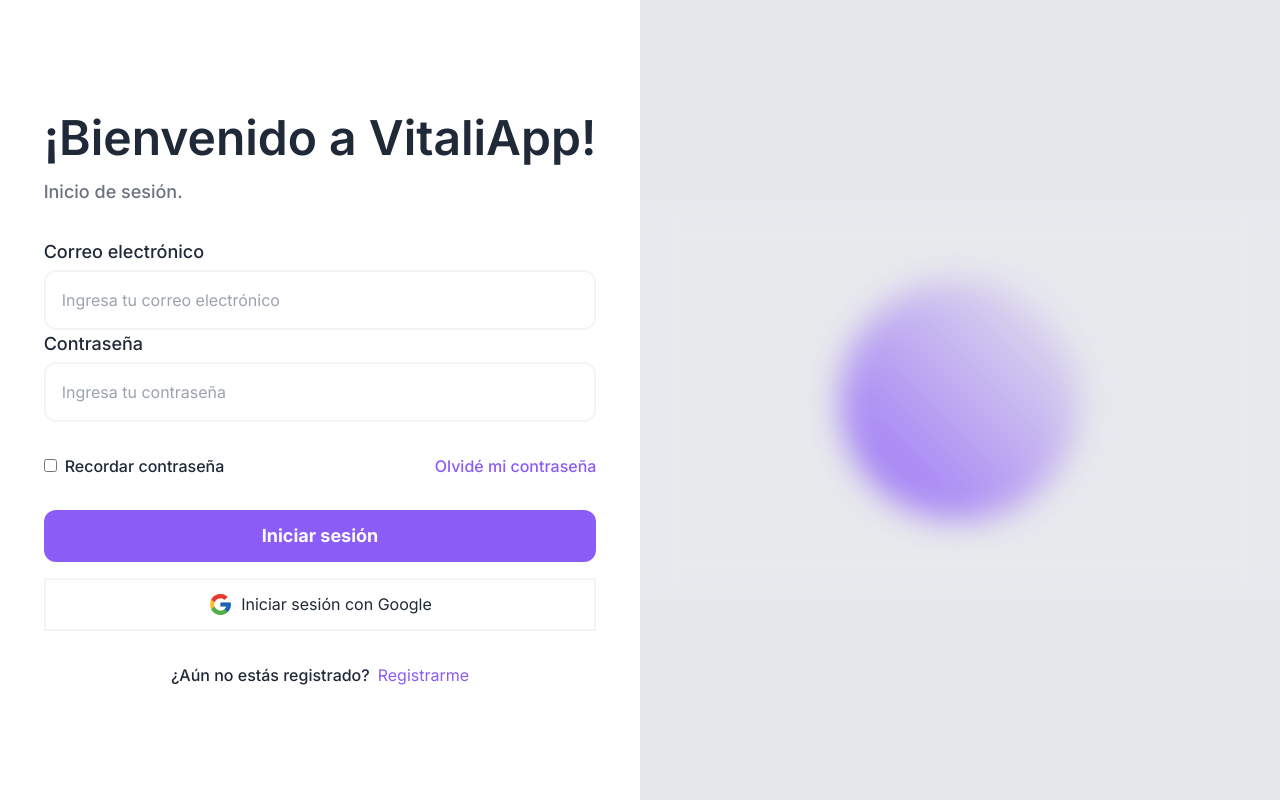
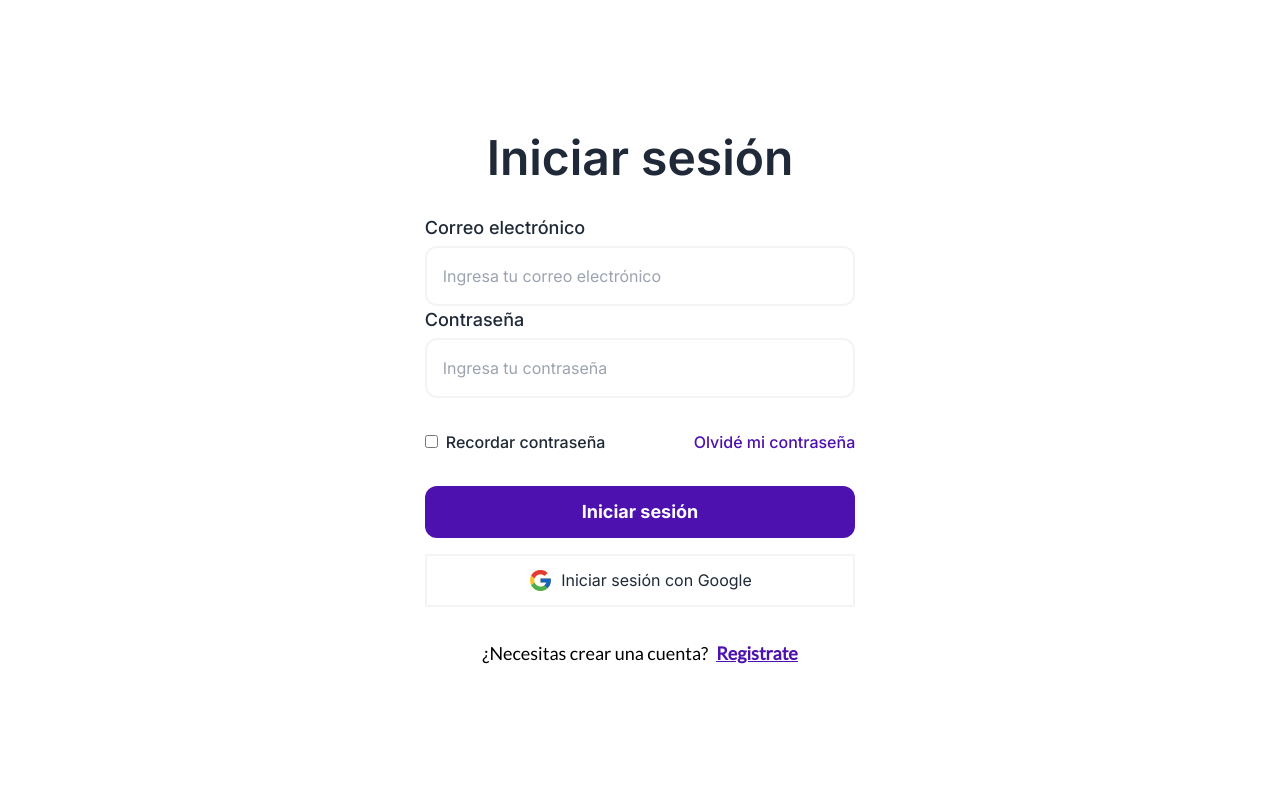
Before and after one commit to cuidat-28js/cuidat-app, a Next.js app: page /login in a window 1280 px wide. Built offline with nearby package versions, Linux system fonts and the light colour scheme.

Commit message:
fecth userLogin

```diff
--- a/src/app/components/landing-components/Footer.js
+++ b/src/app/components/landing-components/Footer.js
@@ -3,7 +3,7 @@
 
 function Footer() {
     return(
-        <footer className="footer footer-center min-w-80 mt-auto p-3 bg-primary">
+        <footer className="footer footer-center min-w-80 mt-auto p-3 bg-[#4D3AC9]">
             <div className="container mx-auto">
                 <button className="btn rounded-full">
                 <Image src="/logo-lg.svg" alt="logo" width="100" height="100" viewBox="0 0 24 24"/>
--- a/src/app/components/login-components/Form-login.js
+++ b/src/app/components/login-components/Form-login.js
@@ -1,22 +1,43 @@
-"use client"
+"use client";
 import React from "react";
-import { useForm } from "react-hook-form"
+import { useForm } from "react-hook-form";
+import Link from "next/link";
 
 export default function FormLogin() {
+  const {
+    register,
+    handleSubmit,
+    formState: { errors },
+  } = useForm();
 
-    const { register, handleSubmit, watch, formState: { errors },} = useForm()
-    // console.log(watch())
+  const userLogin = async (data) => {
+    try {
+      const response = await fetch("http://localhost:3001/user/login", {
+        method: "POST",
+        headers: {
+          "Content-Type": "application/json",
+        },
+        body: JSON.stringify(data),
+      });
+
+      if (response.ok) {
+        const jsonResponse = await response.json();
+        console.log("hola nariz de bola");
+        console.log(jsonResponse);
+      } else {
+        console.log("error al iniciar sesion", response.body);
+      }
+    } catch (error) {
+      console.log(error, "error al crear la solicitud");
+    }
+  };
 
   return (
     <form
-            onSubmit={handleSubmit((data) => {console.log(data)})}
-            className="bg-white px-10 py-20 rounded-3xl border-gray-100">
-            <h1 className="text-5xl font-semibold">
-                ¡Bienvenido a VitaliApp!
-            </h1>
-            <p className="font-medium text-lg text-gray-500 mt-4">
-                Inicio de sesión.
-            </p>
+      onSubmit={handleSubmit(userLogin)}
+      className="bg-white px-10 py-20 rounded-3xl border-gray-100"
+    >
+      <h1 className="text-5xl font-semibold text-center">Iniciar sesión</h1>
       <div className="mt-8">
         <div>
           <label htmlFor="login-email" className="text-lg font-medium">
@@ -27,8 +48,9 @@
             type="email"
             className="w-full border-2 border-gray-100 rounded-xl p-4 mt-1 bg-transparent"
             placeholder="Ingresa tu correo electrónico"
-                        {...register("email", { required: '*Éste campo es obligatorio'})}/>
-                        <p className="text-[12px] text-red-600">{ errors.email?.message }</p>
+            {...register("email", { required: "*Éste campo es obligatorio" })}
+          />
+          <p className="text-[12px] text-red-600">{errors.email?.message}</p>
         </div>
         <div>
           <label htmlFor="signin-password" className="text-lg font-medium">
@@ -39,37 +61,63 @@
             type="password"
             className="w-full border-2 border-gray-100 rounded-xl p-4 mt-1 bg-transparent"
             placeholder="Ingresa tu contraseña"
-                        {...register("password", { required: 'Éste campo es obligatorio'})}/>
+            {...register("password", {
+              required: "Éste campo es obligatorio",
+            })}
+          />
           {/* cambiar el tipo de error al no coincidir la contraseña correcta <p className="text-[12px] text-red-600">{ errors.password?.message }</p> */}
         </div>
         <div className="mt-8 flex justify-between items-center">
           <div>
-                        <input type="checkbox" id="remember"/>
-                        <label className="ml-2 font-medium text-base" for="remember">Recordar contraseña</label>
+            <input type="checkbox" id="remember" />
+            <label className="ml-2 font-medium text-base" htmlFor="remember">
+              Recordar contraseña
+            </label>
           </div>
-                    <button className="font-medium text-bse text-violet-500">Olvidé mi contraseña</button>
+          <button className="font-medium text-bse text-violetVitalli">
+            Olvidé mi contraseña
+          </button>
         </div>
         <div className="mt-8 flex flex-col gap-y-4">
-                    <button className="active:scale-[.98] active:duration-75 hover:scale-[1.01] easy-in-out transition-all py-3 rounded-xl bg-violet-500 text-white text-lg font-bold">Iniciar sesión</button>
+          <button className="active:scale-[.98] active:duration-75 hover:scale-[1.01] easy-in-out transition-all py-3 rounded-xl bg-violetVitalli text-white text-lg font-bold">
+            Iniciar sesión
+          </button>
           <button className="flex roundend-xl py-3 border-2 border-gray-100 items-center justify-center gap-2 active:scale-[.98] active:duration-75 hover:scale-[1.01] easy-in-out transition-all">
-                        <svg xmlns="http://www.w3.org/2000/svg" x="0px" y="0px" width="25" height="25" viewBox="0 0 48 48">
-                            <path fill="#fbc02d" d="M43.611,20.083H42V20H24v8h11.303c-1.649,4.657-6.08,8-11.303,8c-6.627,0-12-5.373-12-12	s5.373-12,12-12c3.059,0,5.842,1.154,7.961,3.039l5.657-5.657C34.046,6.053,29.268,4,24,4C12.955,4,4,12.955,4,24s8.955,20,20,20	s20-8.955,20-20C44,22.659,43.862,21.35,43.611,20.083z"></path>
-                            <path fill="#e53935" d="M6.306,14.691l6.571,4.819C14.655,15.108,18.961,12,24,12c3.059,0,5.842,1.154,7.961,3.039	l5.657-5.657C34.046,6.053,29.268,4,24,4C16.318,4,9.656,8.337,6.306,14.691z"></path>
-                            <path fill="#4caf50" d="M24,44c5.166,0,9.86-1.977,13.409-5.192l-6.19-5.238C29.211,35.091,26.715,36,24,36	c-5.202,0-9.619-3.317-11.283-7.946l-6.522,5.025C9.505,39.556,16.227,44,24,44z"></path>
-                            <path fill="#1565c0" d="M43.611,20.083L43.595,20L42,20H24v8h11.303c-0.792,2.237-2.231,4.166-4.087,5.571	c0.001-0.001,0.002-0.001,0.003-0.002l6.19,5.238C36.971,39.205,44,34,44,24C44,22.659,43.862,21.35,43.611,20.083z"></path>
+            <svg
+              xmlns="http://www.w3.org/2000/svg"
+              x="0px"
+              y="0px"
+              width="25"
+              height="25"
+              viewBox="0 0 48 48"
+            >
+              <path
+                fill="#fbc02d"
+                d="M43.611,20.083H42V20H24v8h11.303c-1.649,4.657-6.08,8-11.303,8c-6.627,0-12-5.373-12-12	s5.373-12,12-12c3.059,0,5.842,1.154,7.961,3.039l5.657-5.657C34.046,6.053,29.268,4,24,4C12.955,4,4,12.955,4,24s8.955,20,20,20	s20-8.955,20-20C44,22.659,43.862,21.35,43.611,20.083z"
+              ></path>
+              <path
+                fill="#e53935"
+                d="M6.306,14.691l6.571,4.819C14.655,15.108,18.961,12,24,12c3.059,0,5.842,1.154,7.961,3.039	l5.657-5.657C34.046,6.053,29.268,4,24,4C16.318,4,9.656,8.337,6.306,14.691z"
+              ></path>
+              <path
+                fill="#4caf50"
+                d="M24,44c5.166,0,9.86-1.977,13.409-5.192l-6.19-5.238C29.211,35.091,26.715,36,24,36	c-5.202,0-9.619-3.317-11.283-7.946l-6.522,5.025C9.505,39.556,16.227,44,24,44z"
+              ></path>
+              <path
+                fill="#1565c0"
+                d="M43.611,20.083L43.595,20L42,20H24v8h11.303c-0.792,2.237-2.231,4.166-4.087,5.571	c0.001-0.001,0.002-0.001,0.003-0.002l6.19,5.238C36.971,39.205,44,34,44,24C44,22.659,43.862,21.35,43.611,20.083z"
+              ></path>
             </svg>
             Iniciar sesión con Google
           </button>
         </div>
-                <div className="mt-8 flex justify-center items-center">
-                    <p className="font-medium text-base">
-                        ¿Aún no estás registrado?
+        <p className="font-lato-regular text-lg text-[#000] mt-8 text-center">
+          ¿Necesitas crear una cuenta?
+          <span className="text-[#4D11AF] ml-2 font-extrabold underline underline-offset-1">
+            <Link href="/signin">Registrate</Link>
+          </span>
         </p>
-                    <button className="text-violet-500 text-base font -medium ml-2">
-                        Registrarme
-                    </button>
-                </div>
       </div>
     </form>
-    )
+  );
 }
--- a/src/app/components/signin-components/Form-signin.js
+++ b/src/app/components/signin-components/Form-signin.js
@@ -116,7 +116,7 @@
             Regístrate con Google
           </button>
         </div>
-        <p className="font-lato-regular text-lg text-[#000] mt-4 text-center">
+        <p className="font-lato-regular text-lg text-[#000] mt-8 text-center">
           ¿Ya tienes una cuenta?
           <span className="text-[#4D11AF] ml-2 font-extrabold underline underline-offset-1">
             <Link href="/login">Inicia Sesion</Link>
--- a/src/app/login/page.js
+++ b/src/app/login/page.js
@@ -1,17 +1,17 @@
-import Form from "@/app/components/login-components/Form-login.js";
+import FormLogin from "@/app/components/login-components/Form-login.js";
 
 export default function login() {
   return (
-    <div className="flex w-full h-screen">
+    <div className="flex w-full h-screen justify-center">
       <div className="w-full flex items-center justify-center lg:w-1/2">
-       <Form />
+        <FormLogin />
       </div>
-      <div className="hidden relative lg:flex h-full w-1/2 items-center justify-center bg-gray-200">
+      {/* <div className="hidden relative lg:flex h-full w-1/2 items-center justify-center bg-gray-200">
         <div className="w-60 h-60 bg-gradient-to-tr from-violet-500 to-pink500 rounded-full animate-spin">
         </div>
         <div className="w-full h-1/2 absolute bg-white/10 backdrop-blur-lg">
         </div>
-      </div>
+      </div> */}
     </div>
   );
 }
```
Lines whose indentation alone changed are shown as unchanged.
